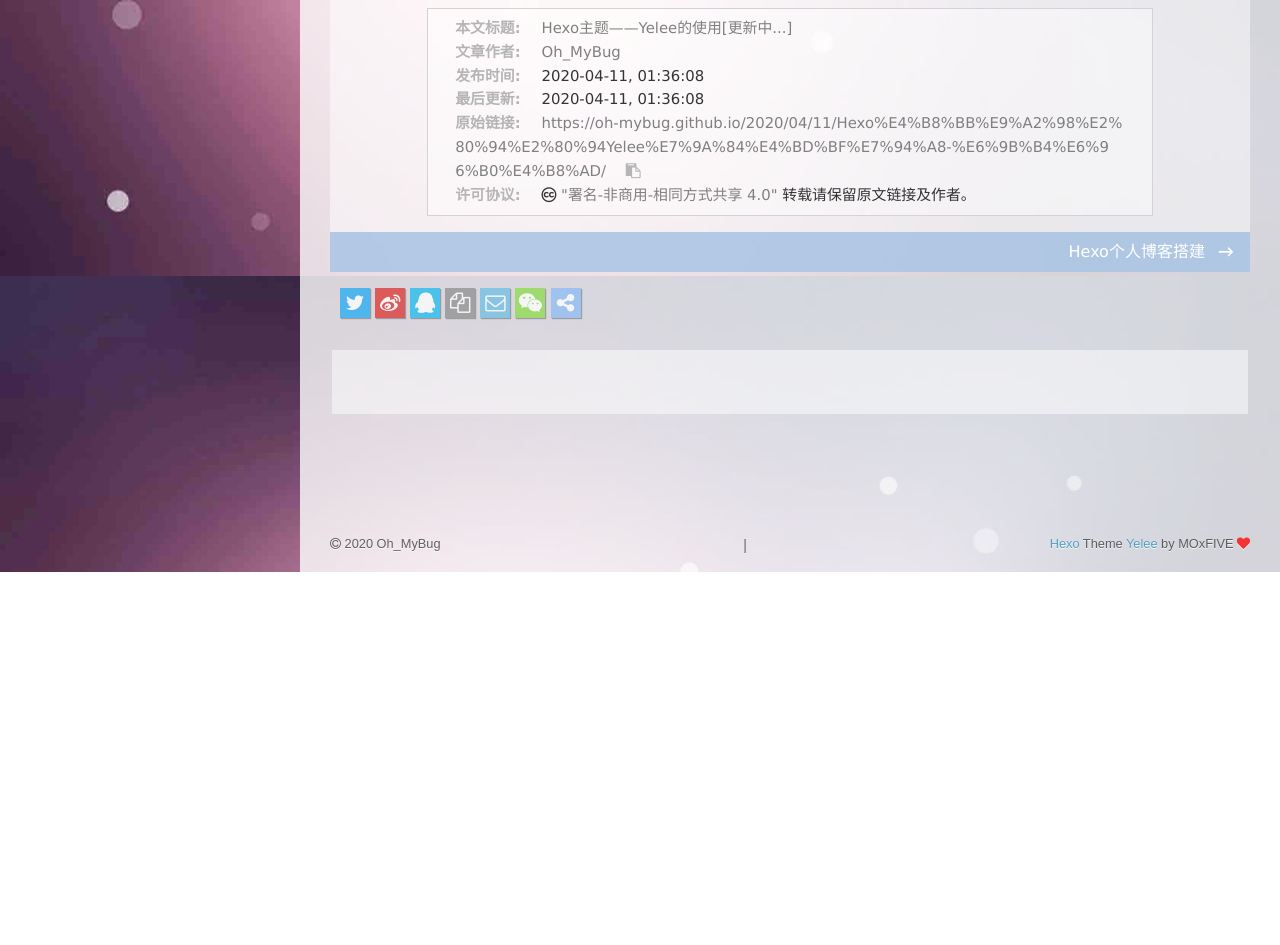
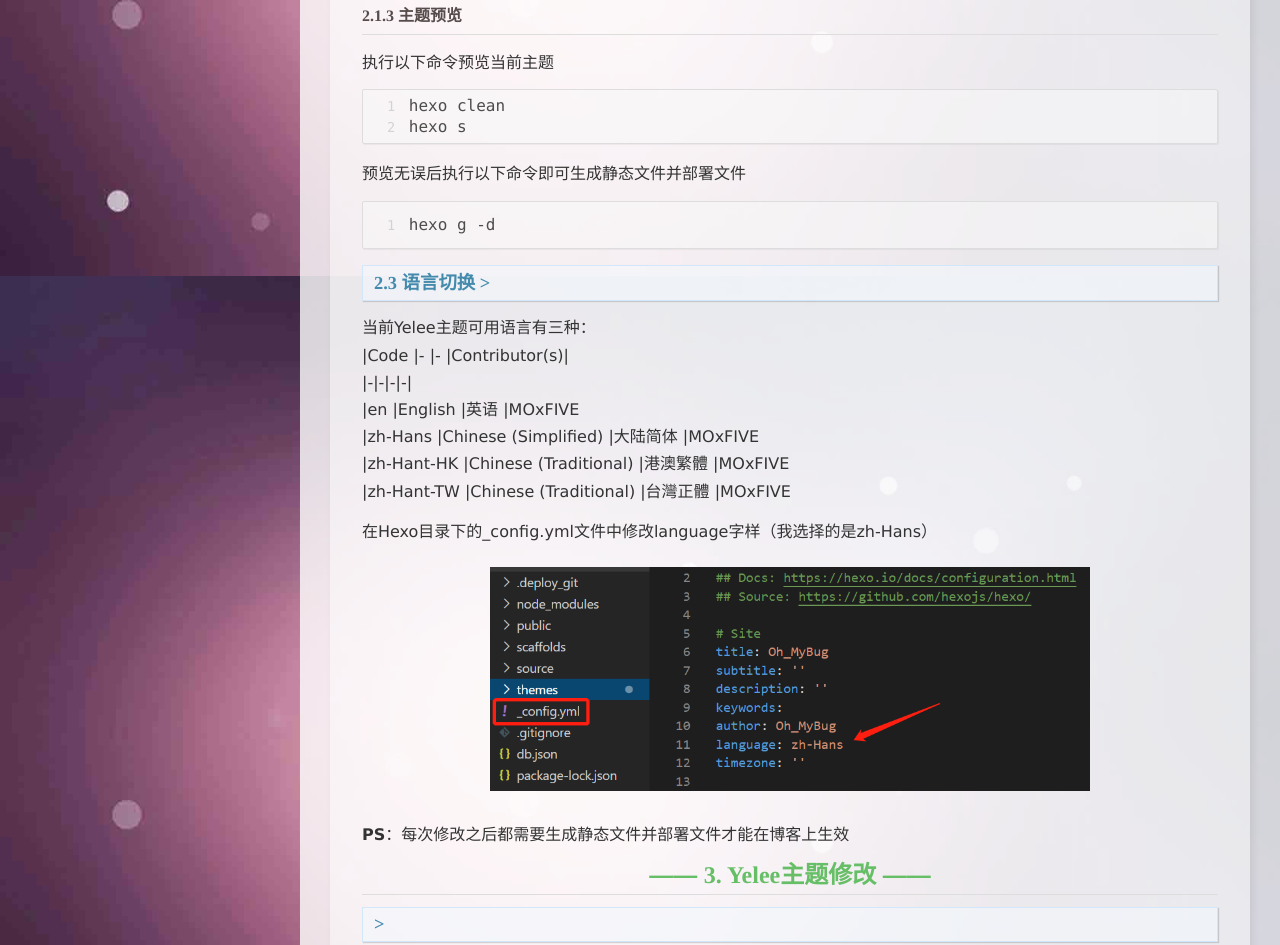
Before and after one commit to Oh-MyBug/Oh-MyBug.github.io, a plain HTML site: page 2020/04/11/Hexo主题——Yelee的使用-更新中/index.html in a window 1280 px wide. Shown: the part 1324-2269 px from the top of the page. Before the commit the page ends 1896 px from the top, so only its background shows below. Drawn offline with nearby package versions, Linux system fonts and the light colour scheme; some packages are replaced by stand-ins of ours; a script that the page names is missing.

Commit message:
Site updated: 2020-04-11 15:58:01

```diff
--- a/2020/04/11/Hexo主题——Yelee的使用-更新中/index.html
+++ b/2020/04/11/Hexo主题——Yelee的使用-更新中/index.html
@@ -23,6 +23,7 @@
 <meta property="og:description" content="记录使用Hexo主题Yelee的过程：修改美化界面以及增加一些功能，让博客界面看起来更惹人爱~">
 <meta property="og:image" content="https://oh-mybug.github.io/2020/04/11/Hexo%E4%B8%BB%E9%A2%98%E2%80%94%E2%80%94Yelee%E7%9A%84%E4%BD%BF%E7%94%A8-%E6%9B%B4%E6%96%B0%E4%B8%AD/1.jpg">
 <meta property="og:image" content="https://oh-mybug.github.io/2020/04/11/Hexo%E4%B8%BB%E9%A2%98%E2%80%94%E2%80%94Yelee%E7%9A%84%E4%BD%BF%E7%94%A8-%E6%9B%B4%E6%96%B0%E4%B8%AD/2.jpg">
+<meta property="og:image" content="https://oh-mybug.github.io/2020/04/11/Hexo%E4%B8%BB%E9%A2%98%E2%80%94%E2%80%94Yelee%E7%9A%84%E4%BD%BF%E7%94%A8-%E6%9B%B4%E6%96%B0%E4%B8%AD/3.jpg">
 <meta property="article:published_time" content="2020-04-10T17:36:08.000Z">
 <meta property="article:modified_time" content="2020-04-10T17:36:08.000Z">
 <meta property="article:author" content="Oh_MyBug">
@@ -295,21 +296,35 @@
 
         <h2 id="1-前言"><a href="#1-前言" class="headerlink" title="1.前言"></a>1.前言</h2><p>&emsp;&emsp;之前使用过<a href="https://github.com/Shen-Yu/hexo-theme-ayer" target="_blank" rel="noopener">ayer</a>主题还有<a href="https://github.com/theme-next/hexo-theme-next" target="_blank" rel="noopener">next</a>主题，ayer主题相对来说是比较好看的，界面做的也很不错，但是修改起来不是很方便；next主题很强大，stars也很高，是由诸多贡献者共同创作出来的主题，相对来说体验感是很不错的，但是next主题的样式我并不是很喜欢，所以很快就弃了…之后在网上偶然搜到了关于<a href="https://github.com/MOxFIVE/hexo-theme-yelee" target="_blank" rel="noopener">Yelee</a>的主题介绍博客，然后就带着好奇心去GitHub找到了Yelee的仓库，作者很细心的写了<a href="http://moxfive.coding.me/yelee/" target="_blank" rel="noopener">GitBook</a>，这对刚是小白的我来说简直就是福音呀。就凭作者贴心这一点，果断白嫖！（其实主要是样式我也喜欢嘻嘻，感谢作者！）</p>
 <p>&emsp;&emsp;以下内容是我对Yelee主题的修改和功能的完善的一些记录…以后有新的尝试也会不定期的更新这篇博文！</p>
-<h2 id="2-Yelee的使用"><a href="#2-Yelee的使用" class="headerlink" title="2.Yelee的使用"></a>2.Yelee的使用</h2><h3 id="2-1-安装主题"><a href="#2-1-安装主题" class="headerlink" title="2.1 安装主题"></a>2.1 安装主题</h3><h4 id="2-1-1-主题下载"><a href="#2-1-1-主题下载" class="headerlink" title="2.1.1 主题下载"></a>2.1.1 主题下载</h4><p>&emsp;&emsp;在Hexo根目录下(我的叫”MyBlog”文件夹)打开Git界面(Git Bash Here)，输入命令：</p>
+<h2 id="2-Yelee的使用"><a href="#2-Yelee的使用" class="headerlink" title="2.Yelee的使用"></a>2.Yelee的使用</h2><h3 id="2-1-安装主题"><a href="#2-1-安装主题" class="headerlink" title="2.1 安装主题"></a>2.1 安装主题</h3><h4 id="2-1-1-主题下载"><a href="#2-1-1-主题下载" class="headerlink" title="2.1.1 主题下载"></a>2.1.1 主题下载</h4><p>在Hexo根目录下(我的叫”MyBlog”文件夹)打开Git界面(Git Bash Here)，输入命令：</p>
 <figure class="highlight plain"><table><tr><td class="gutter"><pre><span class="line">1</span><br></pre></td><td class="code"><pre><span class="line">git clone https:&#x2F;&#x2F;github.com&#x2F;MOxFIVE&#x2F;hexo-theme-yelee.git themes&#x2F;yelee</span><br></pre></td></tr></table></figure>
 <p><strong>PS:</strong> 因为GitHub下载实在太慢了，这里推荐将仓库转到<a href="https://gitee.com/" target="_blank" rel="noopener">码云</a>然后下载，相关操作也比较简单，具体可以网上搜索..</p>
-<p>&emsp;&emsp;执行完毕后会看到主题已经安装到对应的yelee目录</p>
+<p>执行完毕后会看到主题已经安装到对应的yelee目录</p>
 <div style="width:70%;margin:auto">
 <img src="/2020/04/11/Hexo%E4%B8%BB%E9%A2%98%E2%80%94%E2%80%94Yelee%E7%9A%84%E4%BD%BF%E7%94%A8-%E6%9B%B4%E6%96%B0%E4%B8%AD/1.jpg" class="" title="安装完毕后themes下的yelee文件夹">
 </div>
 
-<h4 id="2-1-2-主题切换"><a href="#2-1-2-主题切换" class="headerlink" title="2.1.2 主题切换"></a>2.1.2 主题切换</h4><p>&emsp;&emsp; 修改 Hexo 根目录对应配置文件_config.yml，找到并修改theme字样，即可切换到 Yelee 主题</p>
+<h4 id="2-1-2-主题切换"><a href="#2-1-2-主题切换" class="headerlink" title="2.1.2 主题切换"></a>2.1.2 主题切换</h4><p>修改 Hexo 根目录对应配置文件_config.yml，找到并修改theme字样，即可切换到 Yelee 主题</p>
 <figure class="highlight plain"><table><tr><td class="gutter"><pre><span class="line">1</span><br></pre></td><td class="code"><pre><span class="line">theme: yelee    &#x2F;&#x2F; PS：冒号后要有空格！！</span><br></pre></td></tr></table></figure>
 
 <div style="width:70%;margin:auto">
 <img src="/2020/04/11/Hexo%E4%B8%BB%E9%A2%98%E2%80%94%E2%80%94Yelee%E7%9A%84%E4%BD%BF%E7%94%A8-%E6%9B%B4%E6%96%B0%E4%B8%AD/2.jpg" class="" title="_config.yml以及theme字样的具体位置">
 </div>
 
+<h4 id="2-1-3-主题预览"><a href="#2-1-3-主题预览" class="headerlink" title="2.1.3 主题预览"></a>2.1.3 主题预览</h4><p>执行以下命令预览当前主题</p>
+<figure class="highlight plain"><table><tr><td class="gutter"><pre><span class="line">1</span><br><span class="line">2</span><br></pre></td><td class="code"><pre><span class="line">hexo clean</span><br><span class="line">hexo s</span><br></pre></td></tr></table></figure>
+
+<p>预览无误后执行以下命令即可生成静态文件并部署文件</p>
+<figure class="highlight plain"><table><tr><td class="gutter"><pre><span class="line">1</span><br></pre></td><td class="code"><pre><span class="line">hexo g -d</span><br></pre></td></tr></table></figure>
+
+<h3 id="2-3-语言切换"><a href="#2-3-语言切换" class="headerlink" title="2.3 语言切换"></a>2.3 语言切换</h3><p>当前Yelee主题可用语言有三种：<br>|Code       |-                        |-           |Contributor(s)|<br>|-|-|-|-|<br>|en            |English                |英语        |MOxFIVE<br>|zh-Hans    |Chinese (Simplified)    |大陆简体    |MOxFIVE<br>|zh-Hant-HK    |Chinese (Traditional)    |港澳繁體    |MOxFIVE<br>|zh-Hant-TW    |Chinese (Traditional)    |台灣正體    |MOxFIVE</p>
+<p>在Hexo目录下的_config.yml文件中修改language字样（我选择的是zh-Hans）</p>
+<div style="width:70%;margin:auto">
+<img src="/2020/04/11/Hexo%E4%B8%BB%E9%A2%98%E2%80%94%E2%80%94Yelee%E7%9A%84%E4%BD%BF%E7%94%A8-%E6%9B%B4%E6%96%B0%E4%B8%AD/3.jpg" class="" title="_config.yml以及language字样的具体位置">
+</div>
+
+<p><strong>PS</strong>：每次修改之后都需要生成静态文件并部署文件才能在博客上生效</p>
+<h2 id="3-Yelee主题修改"><a href="#3-Yelee主题修改" class="headerlink" title="3. Yelee主题修改"></a>3. Yelee主题修改</h2><h3 id=""><a href="#" class="headerlink" title=""></a></h3>
 
     </div>
 
@@ -350,7 +365,7 @@
     <div id="toc" class="toc-article">
         <strong class="toc-title">文章目录</strong>
 
-            <ol class="toc"><li class="toc-item toc-level-2"><a class="toc-link" href="#1-前言"><span class="toc-text">1.前言</span></a></li><li class="toc-item toc-level-2"><a class="toc-link" href="#2-Yelee的使用"><span class="toc-text">2.Yelee的使用</span></a><ol class="toc-child"><li class="toc-item toc-level-3"><a class="toc-link" href="#2-1-安装主题"><span class="toc-text">2.1 安装主题</span></a><ol class="toc-child"><li class="toc-item toc-level-4"><a class="toc-link" href="#2-1-1-主题下载"><span class="toc-text">2.1.1 主题下载</span></a></li><li class="toc-item toc-level-4"><a class="toc-link" href="#2-1-2-主题切换"><span class="toc-text">2.1.2 主题切换</span></a></li></ol></li></ol></li></ol>
+            <ol class="toc"><li class="toc-item toc-level-2"><a class="toc-link" href="#1-前言"><span class="toc-text">1.前言</span></a></li><li class="toc-item toc-level-2"><a class="toc-link" href="#2-Yelee的使用"><span class="toc-text">2.Yelee的使用</span></a><ol class="toc-child"><li class="toc-item toc-level-3"><a class="toc-link" href="#2-1-安装主题"><span class="toc-text">2.1 安装主题</span></a><ol class="toc-child"><li class="toc-item toc-level-4"><a class="toc-link" href="#2-1-1-主题下载"><span class="toc-text">2.1.1 主题下载</span></a></li><li class="toc-item toc-level-4"><a class="toc-link" href="#2-1-2-主题切换"><span class="toc-text">2.1.2 主题切换</span></a></li><li class="toc-item toc-level-4"><a class="toc-link" href="#2-1-3-主题预览"><span class="toc-text">2.1.3 主题预览</span></a></li></ol></li><li class="toc-item toc-level-3"><a class="toc-link" href="#2-3-语言切换"><span class="toc-text">2.3 语言切换</span></a></li></ol></li><li class="toc-item toc-level-2"><a class="toc-link" href="#3-Yelee主题修改"><span class="toc-text">3. Yelee主题修改</span></a><ol class="toc-child"><li class="toc-item toc-level-3"><a class="toc-link" href="#"><span class="toc-text"></span></a></li></ol></li></ol>
 
     </div>
     <style>
```
Also changed, not shown: 2020/04/11/Hexo主题——Yelee的使用-更新中/3.jpg (added).
